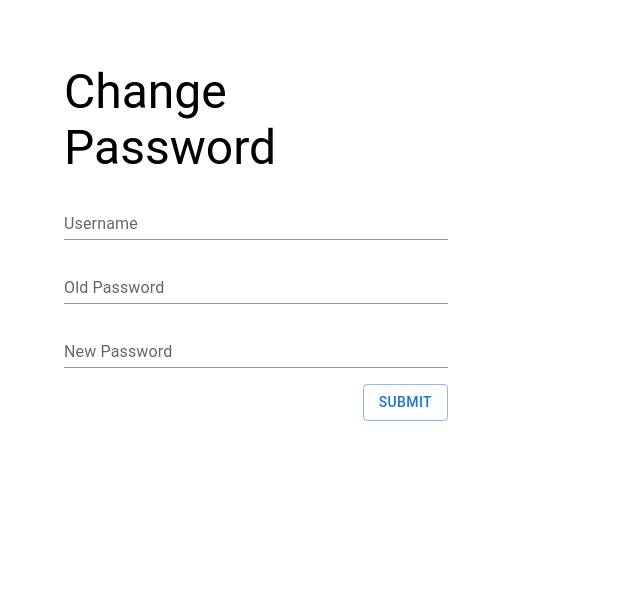
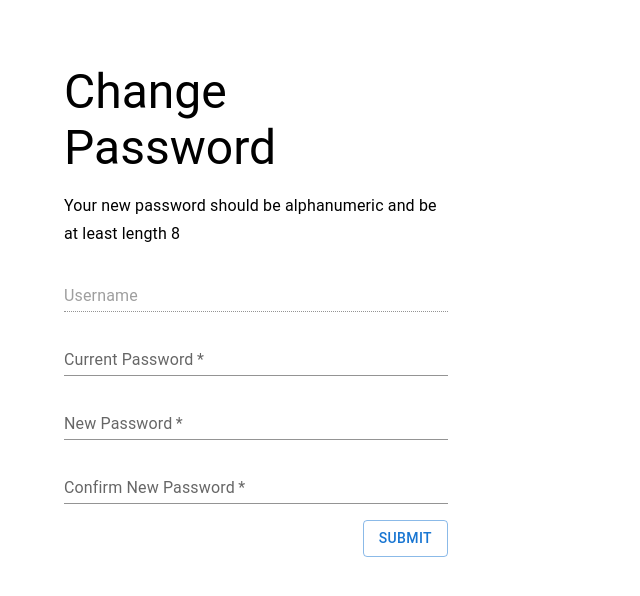
Before and after one commit to Punpun1643/PeerPrep-frontend, a React (Create React App) app in the folder frontend/: page /changePassword in a window 1280 px wide. Shown: the top 596 px of the page, without its empty margins (0-640 px from the left). Built offline with nearby package versions, Linux system fonts and the light colour scheme.

Commit message:
Add client side password validation
- using text field error
- todo: add server sider password validation

```diff
--- a/frontend/src/components/ChangePasswordPage.js
+++ b/frontend/src/components/ChangePasswordPage.js
@@ -6,17 +6,25 @@ import { STATUS_CODE_BADREQUEST, STATUS_CODE_OK, STATUS_CODE_UNAUTHORIZED } from
 import { useSessionStorage } from "../customHooks";
 
 function ChangePasswordPage() {
-    const [username, setUsername] = useSessionStorage('username' ,"") // TODO: get from client side
+    const [username, setUsername] = useSessionStorage('username' ,"")
     const [oldPassword, setOldPassword] = useState("")
     const [newPassword, setNewPassword] = useState("")
+    const [newPasswordTwo, setNewPasswordTwo] = useState("")
+    const [passwordStrengthMsg, setPasswordStrengthMsg] = useState("")
+    const [passwordErrMsg, setPasswordErrMsg] = useState("")
     const [isSuccess, setIsSuccess] = useState(false)
 
     const handleChangePassword = async () => {
         setIsSuccess(false)
+        if (passwordErrMsg !== '' || passwordStrengthMsg !== '') {
+            // prevent from sending password
+            // error snackbar
+        }
+
         const res = await axios.post(URL_USER_SVC + '/changePassword', { username, oldPassword, newPassword })
             .catch((err) => {
                 console.log(err)
-                // TODO: handle ERROR
+                // TODO: handle ERROR -> can use error snackbar again
                 if (err.response.status === STATUS_CODE_UNAUTHORIZED) {
                     console.log('Old password is invalid.')
                 } else if (err.response.status === STATUS_CODE_BADREQUEST) {
@@ -28,8 +36,31 @@ function ChangePasswordPage() {
 
             })
         if (res && res.status === STATUS_CODE_OK) {
+            console.log("Password successfully changed")
             setIsSuccess(true)
-            console.log("Password successfully changed")
+            // success message -> can be typography
+        }
+    }
+
+    const pwRegex = /^(?=.*[a-z])(?=.*\d)[A-Za-z\d@$!%*?&]{8,}$/
+    const validatePasswordStrength = (e) => {
+        setPasswordStrengthMsg('')
+        // client side password validation
+        if (!e.target.value) {
+            setPasswordStrengthMsg('Please enter a new Password')
+        } else if (newPassword === oldPassword) {
+            setPasswordStrengthMsg('New password should not be the same as your current password')
+        } else if (newPassword.match(pwRegex) === null) {
+            setPasswordStrengthMsg('New password does not meet requirement')
+        }
+    }
+
+    const checkNewPasswordsMatch = (e) => {
+        setPasswordErrMsg('')
+
+        if (newPassword !== newPasswordTwo) {
+            console.log('pw does not match')
+            setPasswordErrMsg('Password does not match new password')
         }
     }
 
@@ -37,32 +68,52 @@ function ChangePasswordPage() {
         <Box display={"flex"} flexDirection={"column"} padding={"4rem"} width={"30%"}>
             <Stack direction="column" spacing={2}>
                 <Typography variant={"h3"}>Change Password</Typography>
+                <Typography variant={"subtitle1"}>
+                    Your new password should be alphanumeric and be at least length 8
+                </Typography>
                 <TextField
+                    disabled
                     label="Username"
                     variant="standard"
                     value={username}
-                    InputProps={{
-                        readOnly: true,
-                    }}
                 />
                 <TextField
-                    label="Old Password"
+                    required
+                    label="Current Password"
                     variant="standard"
                     type="password"
+                    placeholder="Type your current password"
                     value={oldPassword}
                     onChange={(e) => setOldPassword(e.target.value)}
                 />
                 <TextField
+                    required
                     label="New Password"
                     variant="standard"
                     type="password"
+                    placeholder="Type your new password"
                     value={newPassword}
                     onChange={(e) => setNewPassword(e.target.value)}
+                    onBlur={(e) => {validatePasswordStrength(e); checkNewPasswordsMatch(e);}}
+                    error={passwordStrengthMsg !== ''}
+                    helperText={passwordStrengthMsg === '' ? '' : passwordStrengthMsg}
+                />
+                <TextField
+                    required
+                    label="Confirm New Password"
+                    variant="standard"
+                    type="password"
+                    placeholder="Type your new password again"
+                    value={newPasswordTwo}
+                    onChange={(e) => setNewPasswordTwo(e.target.value)}
+                    onBlur={checkNewPasswordsMatch}
+                    error={passwordErrMsg !== ''}
+                    helperText={passwordErrMsg === '' ? '' : passwordErrMsg}
                 />
                 <Box display={"flex"} flexDirection={"row"} justifyContent={"flex-end"}>
                     <Button variant={"outlined"} onClick={handleChangePassword}>Submit</Button>
                 </Box>
-                <Typography></Typography>
+                {isSuccess && <Typography>Password has been successfully changed!</Typography>}
                 {/* show appropriate ui messages */}
             </Stack>
         </Box>
```
